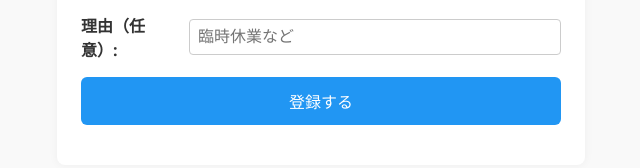
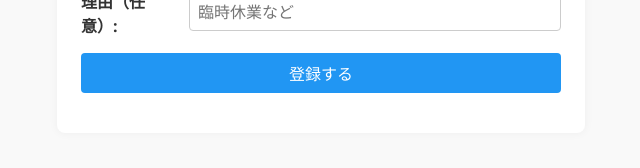
Before and after one commit to BIKESHOPROMEO/tamafuka-form, a plain HTML site: page index.html in a window 1280 px wide. Shown: the part 261-429 px from the top of the page, without its empty margins (319-959 px from the left). Drawn offline with Linux system fonts and the light colour scheme.

Commit message:
Add files via upload

```diff
--- a/style.css
+++ b/style.css
@@ -68,3 +68,22 @@ button:hover {
   font-size: 0.95rem;
   text-align: center;
 }
+
+.loading-overlay {
+  display: none;
+  /* その他のスタイル */
+}
+
+button {
+  padding: 8px 16px;
+  font-size: 1rem;
+  cursor: pointer;
+  border-radius: 4px;
+  background-color: #2196F3;
+  color: white;
+  border: none;
+}
+
+button:hover {
+  background-color: #1976D2;
+}
```
